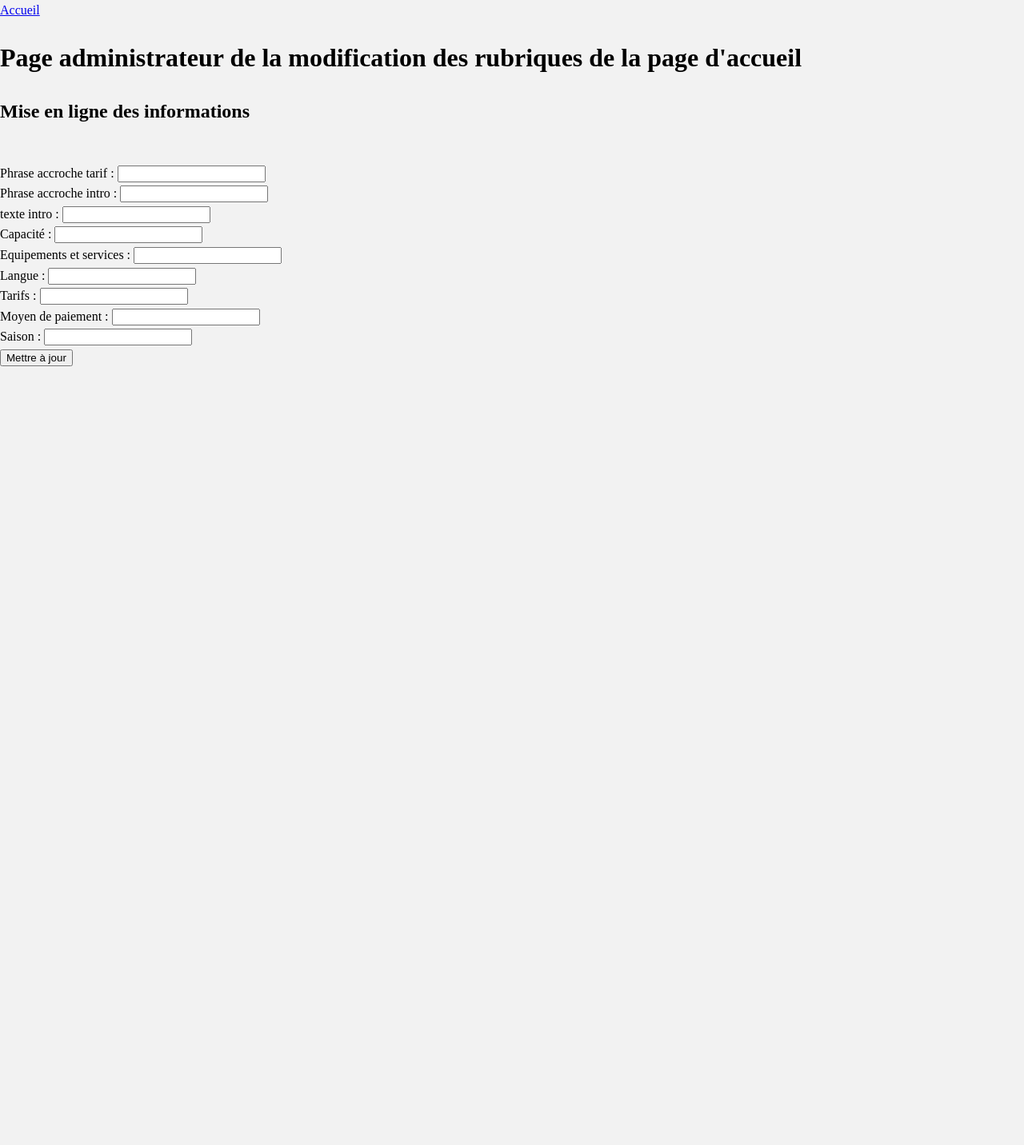
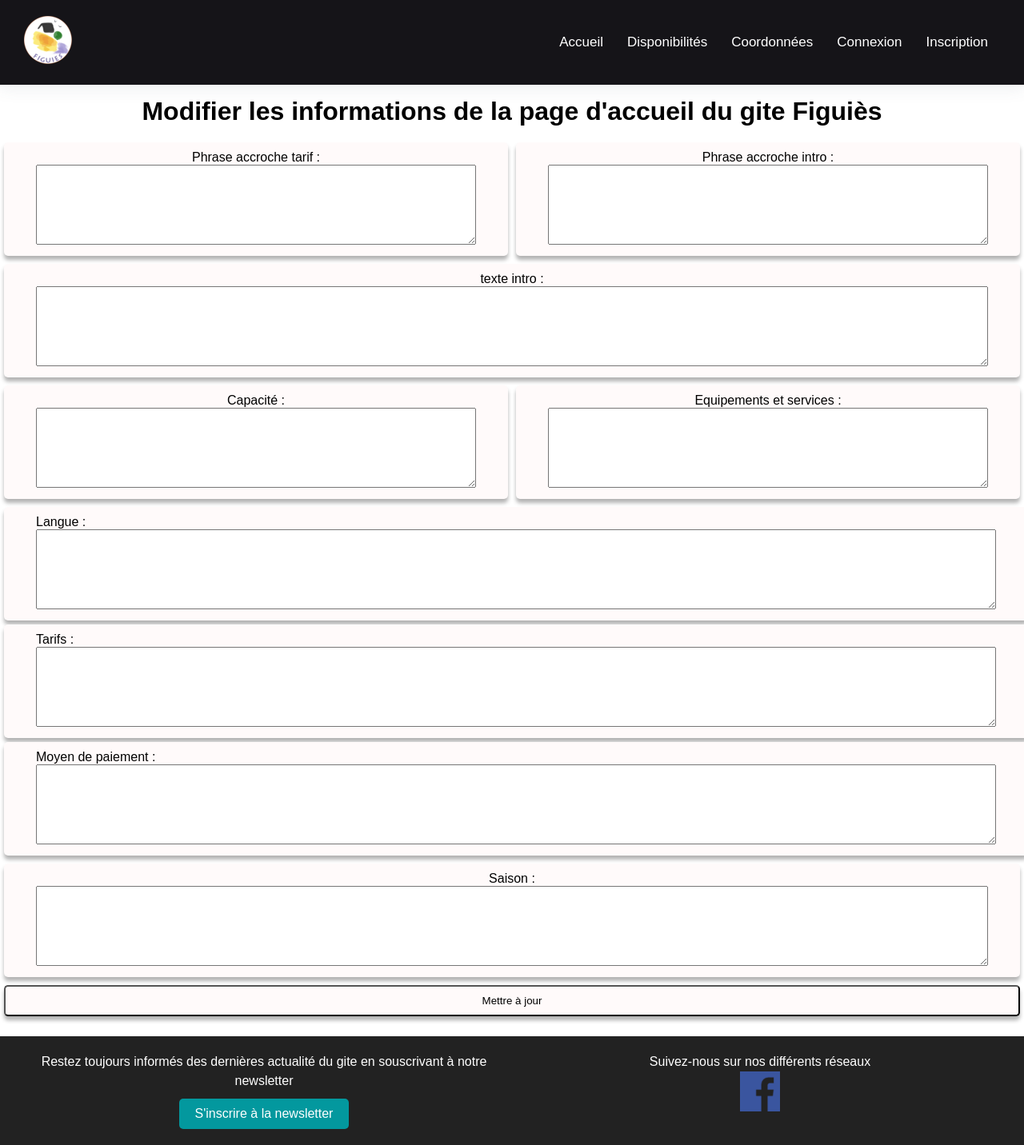
Before and after one commit to lucasDubourdieu2/giteWEBexo, a PHP site: page /formAccueil.php in a window 1280 px wide. Shown: the whole page at 80% size. Before the commit the page ends 458 px from the top, so only its background shows below. Run offline with PHP 8.4, Linux system fonts and the light colour scheme; data that the repository does not hold is empty.

Commit message:
Page d'accueil et Formulaire de saisie infos

```diff
--- /dev/null
+++ b/css/formAccueil.css
@@ -0,0 +1,56 @@
+body {
+    display: flex;
+    flex-direction: column;
+    min-height: 100vh;
+    margin: 0;
+}
+
+.titre {
+    text-align: center;
+    padding: 15px;
+}
+
+.conteneurflex {
+    display: flex;
+    flex-direction: row;
+    align-items: center;
+    text-align: center;
+}
+
+
+.boite {
+
+    margin-bottom: 15px;
+    padding: 10px 40px;
+    background: #FFFAFA;
+    border-radius: 5px;
+    margin: 5px;
+    width: 100%;
+    box-shadow: 0px 5px 5px rgba(0,0,0,0.3);
+
+}
+
+.zonetexte {
+    width: 100%;
+    min-height: 100px; /* Hauteur minimale (ajustez selon vos besoins) */
+    resize: vertical; /* Permet la redimension verticale de la zone de texte */
+}
+
+.ValidationDonnee {
+    margin-bottom: 15px;
+    padding: 10px 40px;
+    background: #FFFAFA;
+    border-radius: 5px;
+    margin: 5px;
+    width: 100%;
+    box-shadow: 0px 5px 5px rgba(0,0,0,0.3);
+}
+
+@media screen and (max-width: 646px) {
+    .conteneurflex {
+        display: flex;
+        flex-direction: column;
+        align-items: center;
+        text-align: center;
+    }
+}
--- a/css/index.css
+++ b/css/index.css
@@ -5,20 +5,163 @@ body {
     background-color: #f2f2f2;
 }
 
+.conteneurflex {
+    display: flex;
+    flex-direction: row;
+    align-items: center;
+    text-align: center;
+}
+
+.gestionIntro
+ {
+    margin-bottom: 15px;
+    padding: 10px 40px;
+    background: #FCFCFC;
+    border-radius: 5px;
+    margin:5px;
+    margin-top: 15px;
+    box-shadow: 0px 5px 5px rgba(0,0,0,0.3);
+}
+
+.capacite,
+.equipement,
+.langues,
+.tarifs,
+.moyenPayement,
+.disponibilites
+{
+    margin-bottom: 15px;
+    padding: 10px 40px;
+    background: #FFFAFA;
+    border-radius: 5px;
+    margin: 5px;
+    width: 95%;
+    box-shadow: 0px 5px 5px rgba(0,0,0,0.3);
+}
+
+.titreIntro {
+    font-size: 28px;
+    margin-bottom: 10px;
+    color: #333;
+    text-align: center;
+}
+
+.introTarif {
+    color: red;
+    text-align: center;
+}
+
+.text-container {
+    font-size: 16px;
+    color: #000000;
+    margin-bottom: 20px;
+    text-align: center;
+}
+
+.text-container .hidden-text {
+    display: none;
+}
+
+.hidden-text {
+    font-size: 16px;
+    color: #000000;
+    margin-bottom: 20px;
+    text-align: justify;
+}
+
+.enSavoirPlus {
+    font-size: 16px;
+    color: #666;
+    margin-bottom: 20px;
+    text-align: center;
+}
+
+li {
+    font-size: 16px;
+    color: #666;
+    list-style: none;
+    text-align: center;
+}
+
+
+
+.customTitre {
+    font-size: 24px;
+    color: #333;
+    margin-top: 20px;
+    margin-bottom: 10px;
+    text-align: center;
+}
+
+
+ul {
+    list-style: none;
+    padding: 0;
+    text-align: center;
+}
+
+ul li {
+    font-size: 16px;
+    color: #666;
+    margin-bottom: 10px;
+}
+
+
+.iconFlag {
+    max-width: 60px;
+    min-width: 30px;
+    vertical-align: middle;
+    margin-right: auto;
+    margin-left: auto;
+}
+
+
+@media (max-width: 768px) {
+    .titreIntro {
+        font-size: 24px;
+    }
+
+    .customTitre {
+        font-size: 20px;
+    }
+
+    .customText {
+        font-size: 14px;
+    }
+
+    ul li {
+        font-size: 14px;
+    }
+}
+
+
+@media screen and (max-width: 646px) {
+    .conteneurflex {
+        display: flex;
+        flex-direction: column;
+        align-items: center;
+        text-align: center;
+    }
+}
+
+
+/************************************/
+/*             CARROUSEL            */
+/************************************/
 .gestionCarousel {
     display: flex;
     flex-direction: column;
     align-items: center;
     text-align: center;
-    margin: 20px;
-    background-color: #222;
-    border-radius: 20px;
+    background-color: #FFFAFA;
+    border-radius: 5px;
+    margin: 5px;
     box-shadow: 0px 5px 15px rgba(0, 0, 0, 0.3);
 }
 
 .customTitle,
 #imageCounter {
-    color: #f2f2f2;
+    color: #080808;
 }
 
 .carousel-container {
@@ -28,6 +171,7 @@ body {
 }
 
 .carousel {
+    margin: 15px;
     display: flex;
     overflow: hidden;
 }
@@ -65,155 +209,5 @@ body {
 
 #nextCarouselBtn:hover,
 #prevCarouselBtn:hover {
-    background-color: #006d6d;
+    background-color: #03989E;
 }
-
-.active {
-    transform: translateX(0);
-}
-
-.gestionIntro,
-.gestionCapacite,
-.gestionEquipement,
-.gestionLangue,
-.gestionTarifs,
-.gestionPayement,
-.gestionDispo {
-    display: flex;
-    flex-direction: column;
-    align-items: center;
-    text-align: center;
-    margin: 20px;
-    border-radius: 20px;
-    box-shadow: 0px 5px 15px rgba(0, 0, 0, 0.3);
-}
-
-@media (max-width: 949px) {
-    .intro,
-    .capacite,
-    .equipement,
-    .langues,
-    .tarifs,
-    .moyenPayement,
-    .disponibilites {
-        display: flex;
-        flex-direction: column;
-    }
-}
-
-/* Desktop */
-@media (min-width: 950px) {
-    .capacite,
-    .equipement,
-    .langues,
-    .tarifs,
-    .moyenPayement,
-    .disponibilites {
-        display: flex;
-        flex-direction: row;
-    }
-}
-
-/* Titre principal */
-.titreIntro {
-    font-size: 28px;
-    margin-bottom: 10px;
-    color: #333;
-    text-align: center;
-}
-
-.introTarif {
-    color: red;
-    text-align: center;
-}
-
-/* Paragraphe principal */
-.text-container {
-    font-size: 16px;
-    color: #666;
-    margin-bottom: 20px;
-    text-align: center;
-}
-
-.text-container .hidden-text {
-    display: none;
-}
-
-.hidden-text {
-    font-size: 16px;
-    color: #666;
-    margin-bottom: 20px;
-    text-align: center;
-}
-
-.enSavoirPlus {
-    font-size: 16px;
-    color: #666;
-    margin-bottom: 20px;
-    text-align: center;
-}
-
-/* Listes */
-li {
-    font-size: 16px;
-    color: #666;
-    list-style: none;
-    text-align: center;
-}
-
-/* Lignes horizontales */
-hr {
-    border: 1px solid #ccc;
-    margin-top: 20px;
-    margin-bottom: 20px;
-}
-
-/* En-tête de section */
-.customTitre {
-    font-size: 24px;
-    color: #333;
-    margin-top: 20px;
-    margin-bottom: 10px;
-    text-align: center;
-}
-
-/* Tarifs */
-ul {
-    list-style: none;
-    padding: 0;
-    text-align: center;
-}
-
-ul li {
-    font-size: 16px;
-    color: #666;
-    margin-bottom: 10px;
-}
-
-/* Langues */
-.iconFlag {
-    max-width: 60px;
-    min-width: 30px;
-    vertical-align: middle;
-    margin-right: auto;
-    margin-left: auto;
-}
-
-/* Responsive */
-@media (max-width: 768px) {
-    .titreIntro {
-        font-size: 24px;
-    }
-
-    .customTitre {
-        font-size: 20px;
-    }
-
-    .customText {
-        font-size: 14px;
-    }
-
-    ul li {
-        font-size: 14px;
-    }
-}
--- a/view/formAccueil.php
+++ b/view/formAccueil.php
@@ -3,43 +3,71 @@
 <head>
     <meta charset="UTF-8">
     <title>Pannel admin accueil</title>
-    <link rel="stylesheet" href="../css/index.css">
+    <link rel="stylesheet" href="../css/front_header.css">
+    <link rel="stylesheet" href="../css/front_footer.css">
+    <link rel="stylesheet" href="../css/formAccueil.css">
 </head>
 <body>
-<a href="../view/index.php">Accueil</a>
-<h1>Page administrateur de la modification des rubriques de la page d'accueil</h1>
+<?php include '../includes/front-header.php'; ?>
+<h1 class="titre">Modifier les informations de la page d'accueil du gite Figuiès</h1>
 <form action="../controller/upload_accueil.php" method="POST" enctype="multipart/form-data">
-        <h2>Mise en ligne des informations</h2>
-        <br />
+    <div class="conteneurflex">
+        <div class="boite">
             <label for="modif_tarifAccroche">Phrase accroche tarif :</label>
-        <input type="text" name="modif_tarifAccroche" id="modif_tarifAccroche">
-        <br />
+            <br>
+            <textarea class="zonetexte" name="modif_tarifAccroche" id="modif_tarifAccroche"></textarea>
+        </div>
+        <div class="boite">
             <label for="modif_introAccroche">Phrase accroche intro :</label>
-        <input type="text" name="modif_introAccroche" id="modif_introAccroche">
-        <br />
+            <br>
+            <textarea class="zonetexte" name="modif_introAccroche" id="modif_introAccroche"></textarea>
+        </div>
+    </div>
+
+    <div class="conteneurflex">
+        <div class="boite">
             <label for="modif_intro">texte intro :</label>
-        <input type="text" name="modif_intro" id="modif_intro">
-        <br />
+            <textarea class="zonetexte" name="modif_intro" id="modif_intro"></textarea>
+        </div>
+    </div>
+    <div class="conteneurflex">
+        <div class="boite">
             <label for="modif_capacite">Capacité :</label>
-        <input type="text" name="modif_capacite" id="modif_capacite">
-        <br />
+            <textarea class="zonetexte" name="modif_capacite" id="modif_capacite"></textarea>
+        </div>
+        <div class="boite">
             <label for="modif_equipementEtService">Equipements et services :</label>
-        <input type="text" name="modif_equipementEtService" id="modif_equipementEtService">
-        <br />
+            <textarea class="zonetexte" name="modif_equipementEtService" id="modif_equipementEtService"></textarea>
+        </div>
+    </div>
+
+    <div class "conteneurflex">
+        <div class="boite">
             <label for="modif_langue">Langue :</label>
-        <input type="text" name="modif_langue" id="modif_langue">
-        <br />
+            <textarea class="zonetexte" name="modif_langue" id="modif_langue"></textarea>
+        </div>
+        <div class="boite">
             <label for="modif_tarifs">Tarifs :</label>
-        <input type="text" name="modif_tarifs" id="modif_tarifs">
-        <br />
+            <textarea class="zonetexte" name="modif_tarifs" id="modif_tarifs"></textarea>
+        </div>
+        <div class="boite">
             <label for="modif_MoyenDePaiement">Moyen de paiement :</label>
-        <input type="text" name="modif_MoyenDePaiement" id="modif_MoyenDePaiement">
-        <br />
+            <textarea class="zonetexte" name="modif_MoyenDePaiement" id="modif_MoyenDePaiement"></textarea>
+        </div>
+    </div>
+
+    <div class="conteneurflex">
+        <div class="boite">
             <label for="modif_saison">Saison :</label>
-        <input type="text" name="modif_saison" id="modif_saison">
-        <br />
-        <input type="submit" name="miseAJour" value="Mettre à jour">
+            <textarea class="zonetexte" name="modif_saison" id="modif_saison"></textarea>
+        </div>
+    </div>
+    <div class="conteneurflex">
+        <input class="ValidationDonnee" type="submit" name="miseAJour" value="Mettre à jour">
+    </div>
 </form>
+
+    <?php include '../includes/front-footer.php'; ?>
 </body>
 </html>
 <script>
```
Also changed, not shown: view/index.php (+9 -7 lines), img/carousel/figure-4.jpg (deleted). Lines whose indentation alone changed are shown as unchanged.
